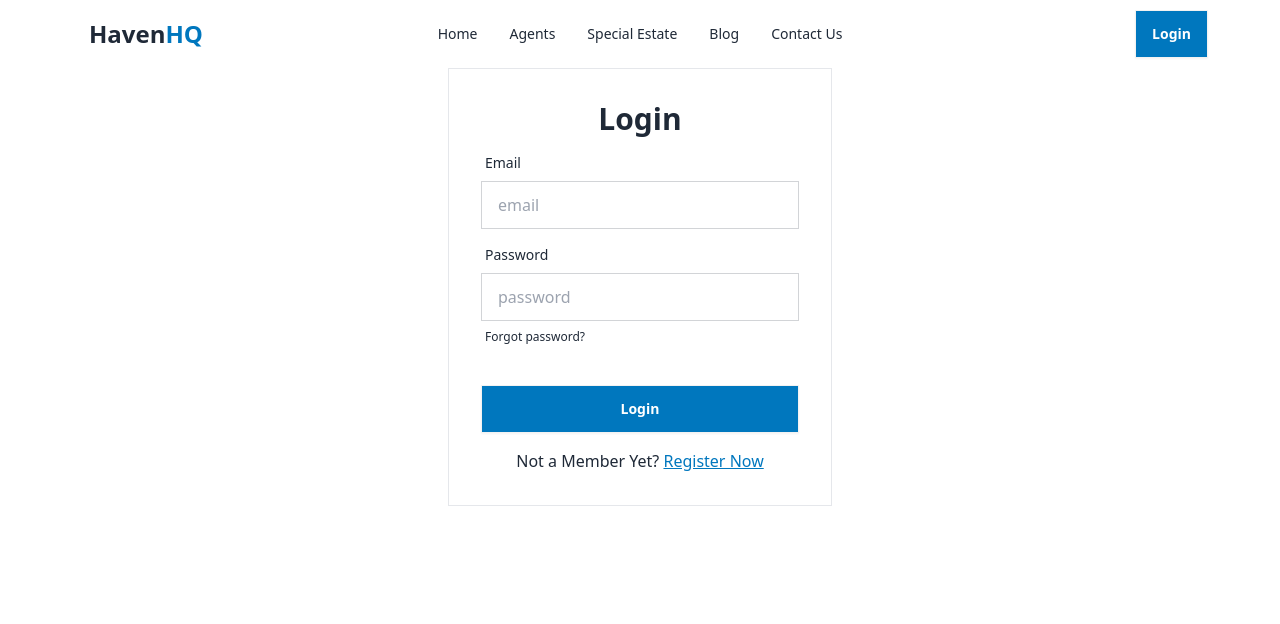
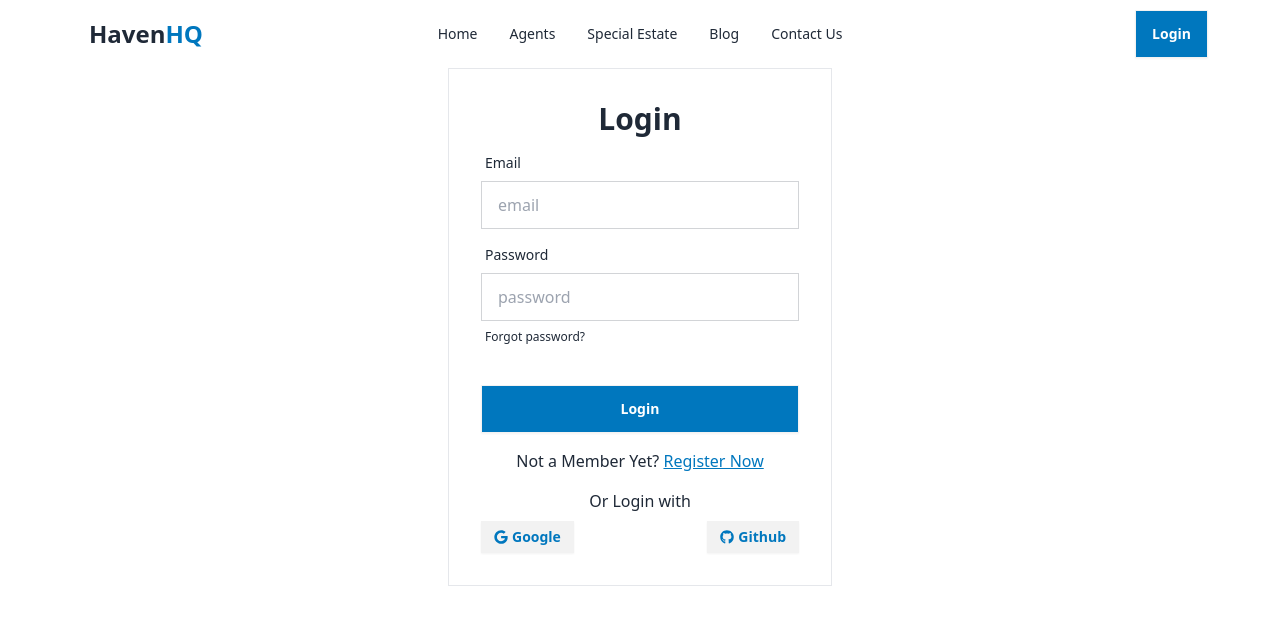
Before and after one commit to joysaha023/real-estate-react-projects, a React (Vite) app: page /login in a window 1280 px wide. Shown: the top 624 px of the page. Built offline with nearby package versions, Linux system fonts and the light colour scheme.

Commit message:
login page edit and register page created

```diff
--- a/src/Pages/LoginPage/LoginPage.jsx
+++ b/src/Pages/LoginPage/LoginPage.jsx
@@ -1,5 +1,6 @@
 import React from "react";
 import { Link } from "react-router-dom";
+import { FaGithub, FaGoogle } from "react-icons/fa6";
 
 const LoginPage = () => {
   return (
@@ -36,7 +37,12 @@ const LoginPage = () => {
         <div className="form-control mt-6">
           <button className="btn bg-[#0077be] text-white hover:text-black rounded-none ">Login</button>
         </div>
-        <h2 className="text-center mt-2">Not a Member Yet? <Link className="text-[#0077be] underline">Register Now</Link></h2>
+        <h2 className="text-center mt-2 font-medium">Not a Member Yet? <Link to={'/register'} className="text-[#0077be] underline">Register Now</Link></h2>
+        <p className="text-center mt-2 font-medium">Or Login with</p>
+        <div className="flex justify-between">
+            <button className="flex items-center gap-1 text-[#0077be] btn btn-sm rounded-none"><FaGoogle />Google</button>
+            <button className="flex items-center gap-1 text-[#0077be] btn btn-sm rounded-none"><FaGithub />Github</button>
+        </div>
       </form>
     </div>
   );
--- /dev/null
+++ b/src/Pages/Register/Register.jsx
@@ -0,0 +1,11 @@
+import React from 'react';
+
+const Register = () => {
+    return (
+        <div>
+            <h2>this is register</h2>
+        </div>
+    );
+};
+
+export default Register;
```
Also changed, not shown: src/Routes/Routes.jsx (+6 -1 lines).
